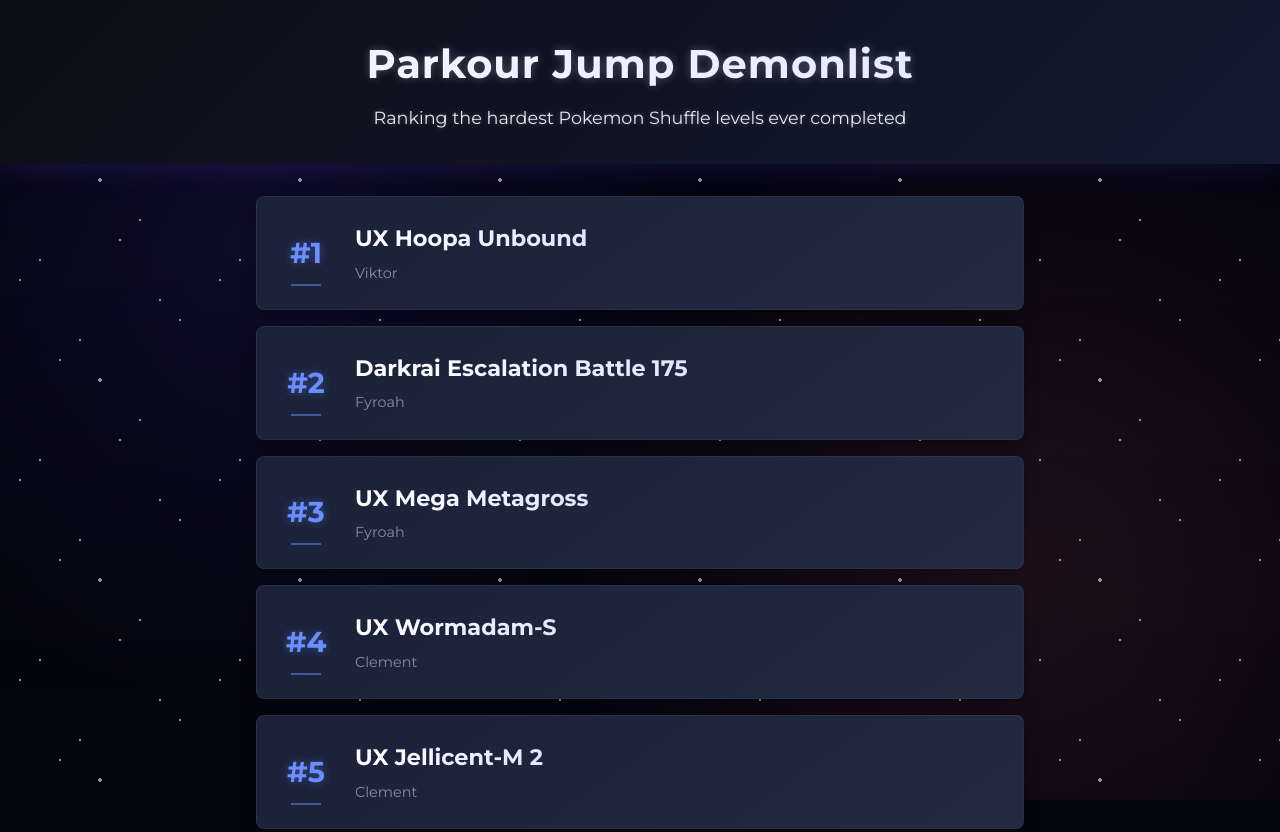
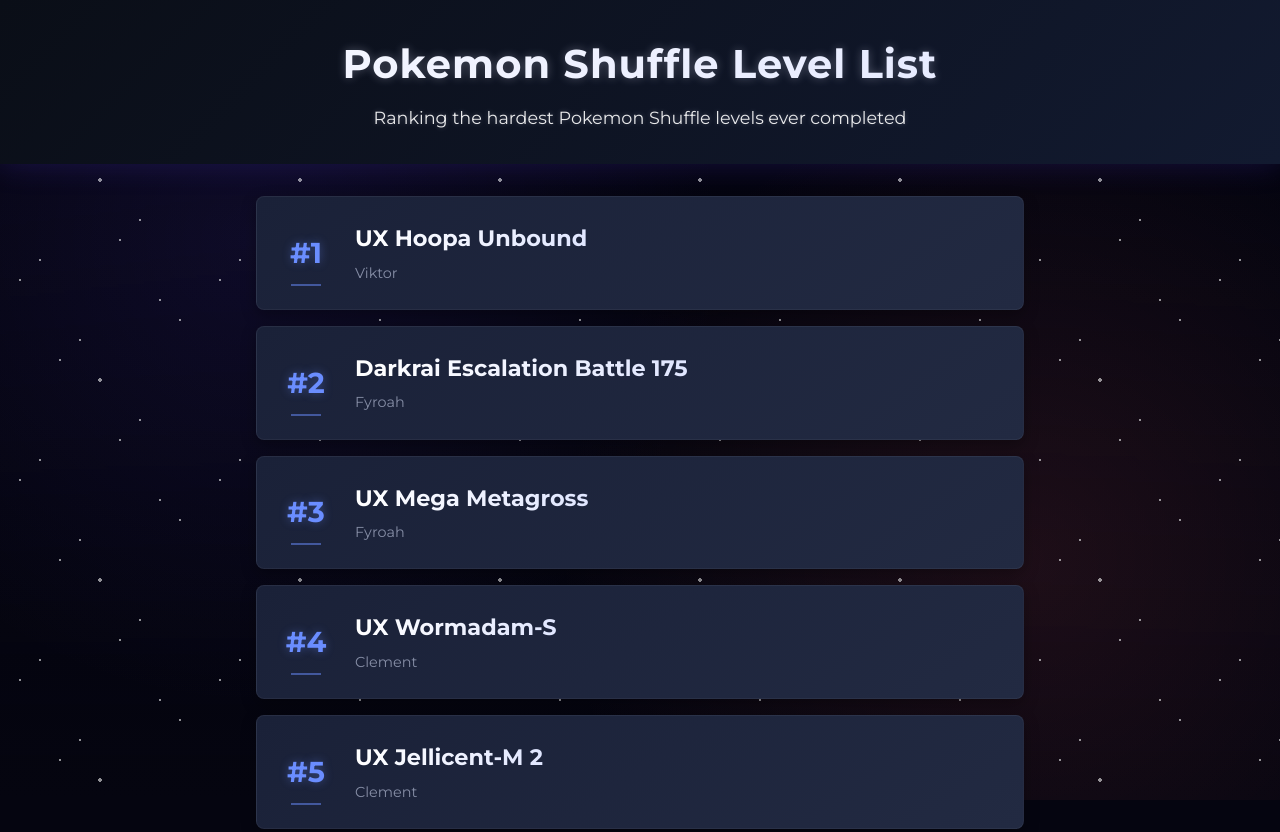
Before and after one commit to Zas2008/shufflelevelranking, a plain HTML site: page index.html in a window 1280 px wide. Shown: the top 832 px of the page. Drawn offline with Linux system fonts and the light colour scheme.

Commit message:
Update index.html

```diff
--- a/index.html
+++ b/index.html
@@ -9,7 +9,7 @@
 </head>
 <body>
     <header>
-        <h1>Parkour Jump Demonlist</h1>
+        <h1>Pokemon Shuffle Level List</h1>
         <p>Ranking the hardest Pokemon Shuffle levels ever completed</p>
     </header>
 
```
